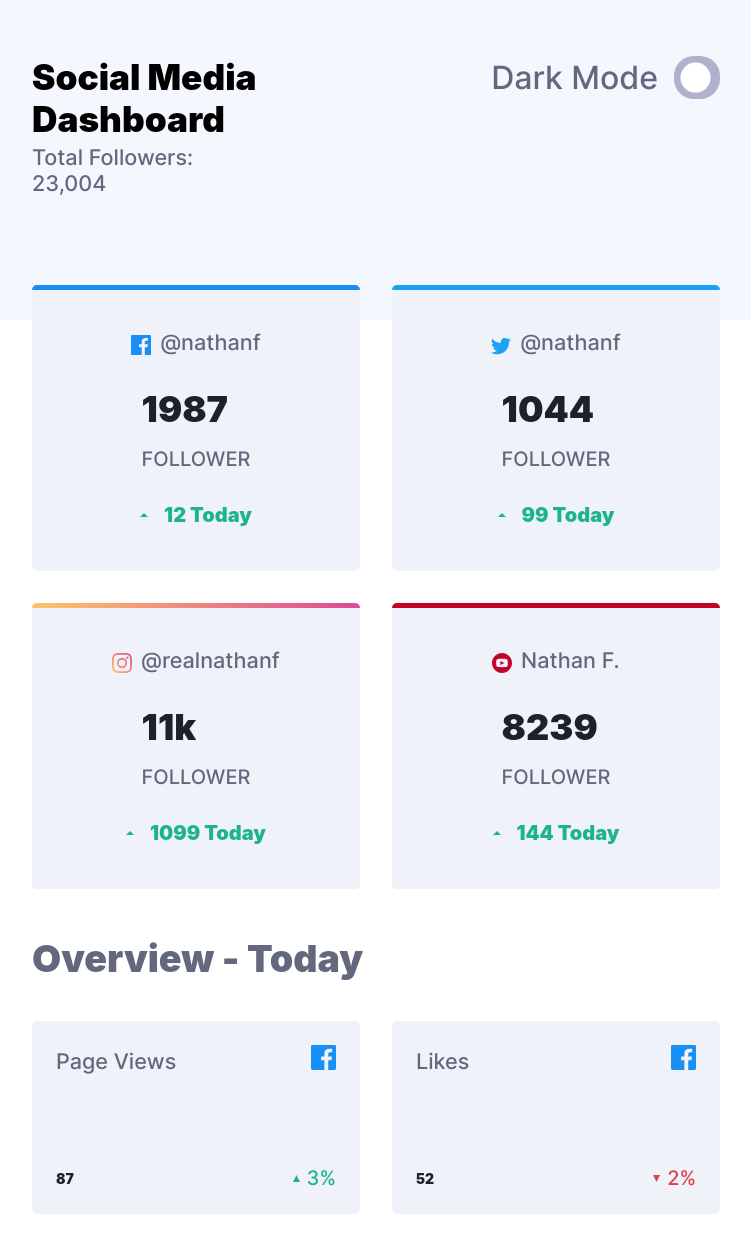
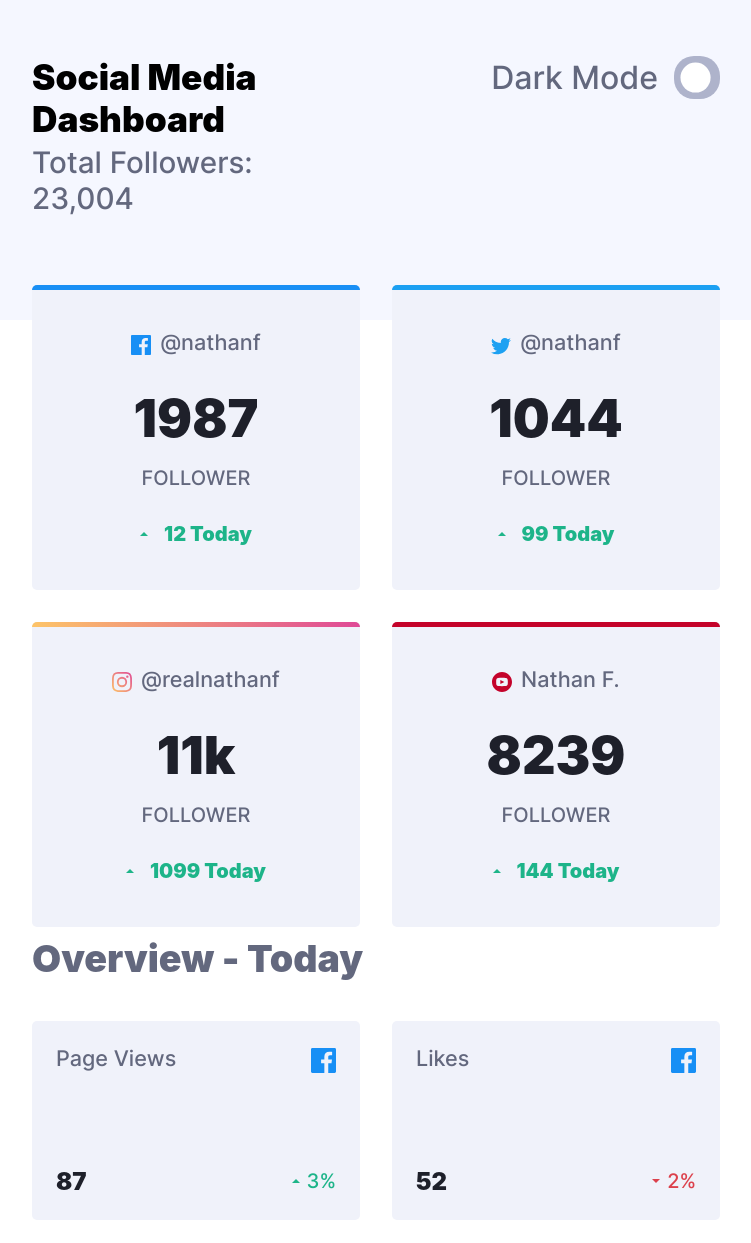
Before and after one commit to springboot20/social-dashboard-with-theme, a plain HTML site: page public/index.html in a window 1280 px wide. Shown: the top 1243 px of the page, without its empty margins (264-1015 px from the left). Drawn offline with Linux system fonts and the light colour scheme; a web font is replaced by a local one.

Commit message:
first commit

```diff
--- a/public/css/style.css
+++ b/public/css/style.css
@@ -119,7 +119,7 @@ nav .container {
 }
 
 .container header p {
-  font-size: 1.35rem;
+  font-size: 1.85rem;
   font-weight: 600;
   color: var(--dark-grayish-blue-text);
 }
@@ -176,6 +176,11 @@ nav .container {
 .mode input[type='checkbox']:checked::after {
   background: var(--very-dark-blue-text);
   left: calc(100% - 2.7rem);
+  -webkit-transition: transform 500ms ease-in 0.5s;
+  -moz-transition: transform 500ms ease-in 0.5s;
+  -ms-transition: transform 500ms ease-in 0.5s;
+  -o-transition: transform 500ms ease-in 0.5s;
+  transition: transform 500ms ease-in 0.5s;
 }
 
 .mode input[type='checkbox']:checked {
@@ -282,14 +287,14 @@ article.card .card-img p {
 article.card .card-description {
   display: flex;
   flex-direction: column;
-  /* align-items: center; */
+  align-items: center;
   gap: 1rem;
 }
 
 article.card .card-description h1 {
   color: var(--very-dark-blue-text);
   font-weight: 900;
-  font-size: 2.25rem;
+  font-size: 3.25rem;
 }
 
 .dark article.card .card-description h1 {
@@ -381,7 +386,7 @@ section#overviews header h1 {
 }
 
 #overviews .container article.card .page-viewed h1 {
-  font-size: 14px;
+  font-size: 24px;
   font-weight: 900;
   color: var(--very-dark-blue-text);
 }
@@ -417,14 +422,8 @@ article.card .overview-percentage > img {
   gap: 7px;
 }
 
-.percentage img {
-  display: block;
-  height: 7px;
-  width: 7px;
-}
-
 .percentage p {
-  font-weight: 600;
+  font-weight: 700;
   font-size: 1.25rem;
 }
 
```
Also changed, not shown: 1 other file.
